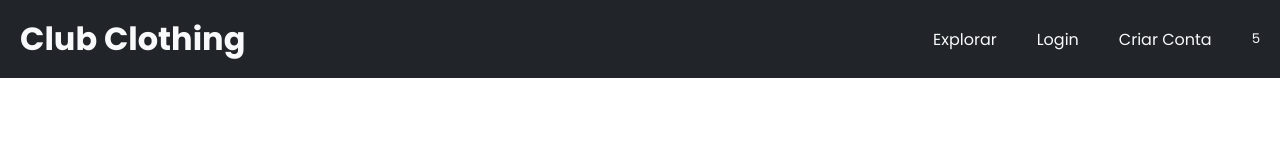
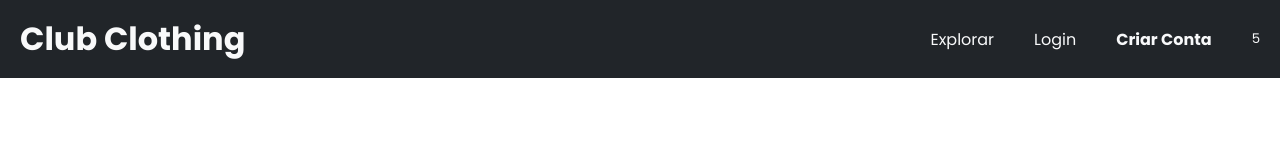
Before and after one commit to davifdev/e-commerce, a React (Vite) app: page /signup in a window 1280 px wide. Shown: the top 160 px of the page. Built offline with nearby package versions, Linux system fonts and the light colour scheme.

Commit message:
chore: add react-router-dom setup

```diff
--- a/package.json
+++ b/package.json
@@ -14,6 +14,7 @@
     "git-commit-msg-linter": "^5.0.8",
     "react": "^19.2.0",
     "react-dom": "^19.2.0",
+    "react-router-dom": "^7.9.6",
     "styled-components": "^6.1.19"
   },
   "devDependencies": {
--- a/src/App.tsx
+++ b/src/App.tsx
@@ -1,12 +1,18 @@
 import Header from "./components/header/header-component";
+import Login from "./pages/login/login-page";
 import SignUp from "./pages/signup/signup-component";
+
+import { BrowserRouter, Routes, Route } from "react-router-dom";
 
 const App = () => {
   return (
-    <>
+    <BrowserRouter>
       <Header />
-      <SignUp />
-    </>
+      <Routes>
+        <Route path="/login" element={<Login />} />
+        <Route path="/signup" element={<SignUp />} />
+      </Routes>
+    </BrowserRouter>
   );
 };
 export default App;
--- a/src/components/header/header-component.tsx
+++ b/src/components/header/header-component.tsx
@@ -1,3 +1,4 @@
+import { Link, NavLink } from "react-router-dom";
 import {
   HeaderComponent,
   HeaderItem,
@@ -8,19 +9,29 @@ import {
 const Header = () => {
   return (
     <HeaderComponent>
-      <a href="/">
+      <Link to="/">
         <h1>Club Clothing</h1>
-      </a>
+      </Link>
       <HeaderNavigation>
         <HeaderItems>
           <HeaderItem>
-            <a href="#">Explorar</a>
+            <NavLink to="">Explorar</NavLink>
           </HeaderItem>
           <HeaderItem>
-            <a href="#">Login</a>
+            <NavLink
+              to="/login"
+              className={({ isActive }) => (isActive ? "active" : "")}
+            >
+              Login
+            </NavLink>
           </HeaderItem>
           <HeaderItem>
-            <a href="#">Criar Conta</a>
+            <NavLink
+              to="/signup"
+              className={({ isActive }) => (isActive ? "active" : "")}
+            >
+              Criar Conta
+            </NavLink>
           </HeaderItem>
         </HeaderItems>
         <button style={{ color: "#f8f9fa" }}>5</button>
--- a/src/components/header/header.styles.ts
+++ b/src/components/header/header.styles.ts
@@ -23,8 +23,4 @@ export const HeaderItems = styled.ul`
   gap: 40px;
 `;
 
-export const HeaderItem = styled.li`
-  a {
-    color: #f8f9fa;
-  }
-`;
+export const HeaderItem = styled.li``;
--- a/src/index.css
+++ b/src/index.css
@@ -22,9 +22,15 @@ ul {
 
 a {
   text-decoration: none;
+  color: #f8f9fa;
 }
 
 html,
 body {
   height: 100vh;
 }
+
+.active {
+  font-weight: bold;
+  transition: all 0.3s;
+}
```
Also changed, not shown: 1 other file (tests, documents, lock files or other folders).
